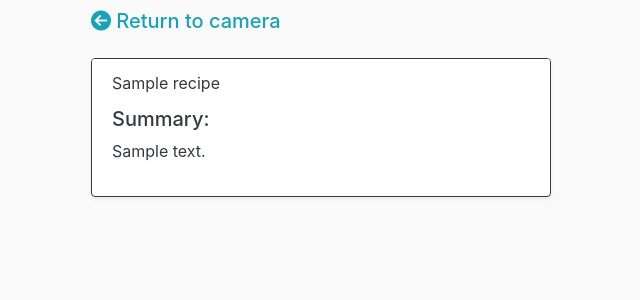
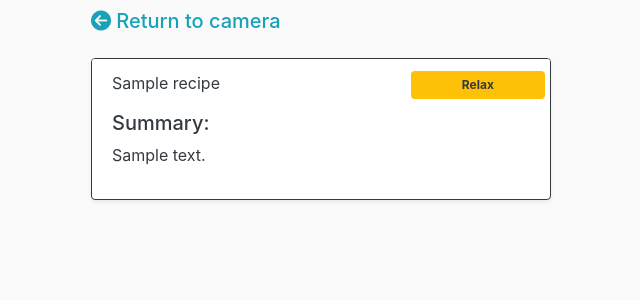
Before and after one commit to chen-gloria/leftover-to-recipe, a Symfony app: template templates/_step_4_get_recipes_summmary.html.twig in a window 1280 px wide. Shown: the part 61-361 px from the top of the page, without its empty margins (74-714 px from the left). Run offline with Twig, Linux system fonts and the light colour scheme; the template is opened without the code that fills it: most values are stand-ins (such as "Sample title", 1, 10 or a date in 2020); some libraries are stand-ins or nearby versions.

Commit message:
Updated badge

```diff
--- a/templates/_step_4_get_recipes_summmary.html.twig
+++ b/templates/_step_4_get_recipes_summmary.html.twig
@@ -25,6 +25,17 @@
                                 <div class="row">
                                     <div class="col">
                                         {{ recipe.Title }}
+                                    </div>
+                                    <div class="col-12 col-sm-4 pr-sm-0">
+                                        {% if recipe.IsHealthy %}
+                                            <span class="text-white badge py-2 px-2 bg-success font-larger d-inline-flex align-items-center justify-content-center" style="width:100%; min-height:100%">
+                                                Healthy
+                                            </span>
+                                        {% else %}
+                                            <span class="text-dark badge py-2 px-2 bg-warning font-larger d-inline-flex align-items-center justify-content-center" style="width:100%; min-height:100%">
+                                                Relax
+                                            </span>
+                                        {% endif %}
                                     </div>
                                 </div>
                             </div>
```
Also changed, not shown: src/Controller/RecipeController.php (+7 -7 lines).
